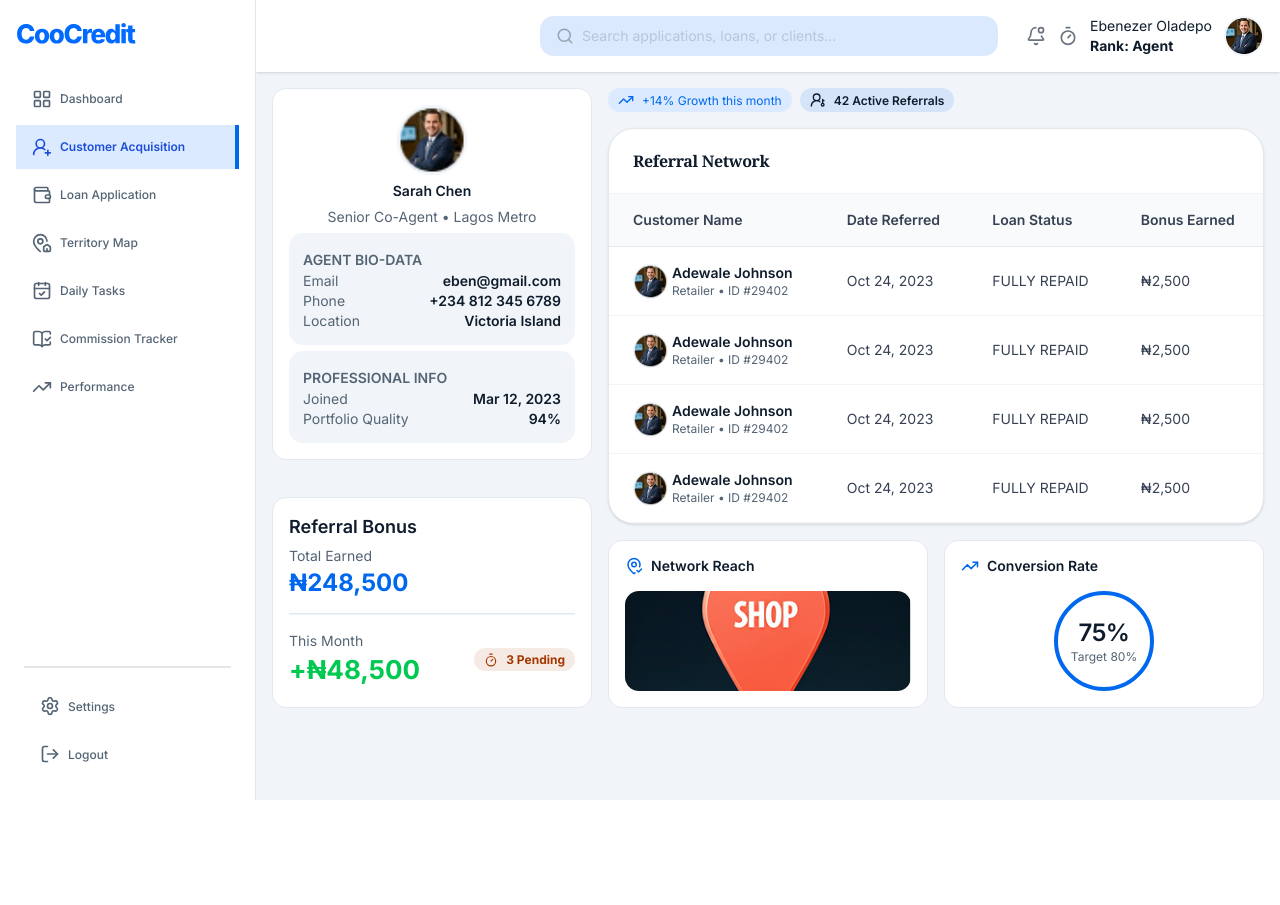
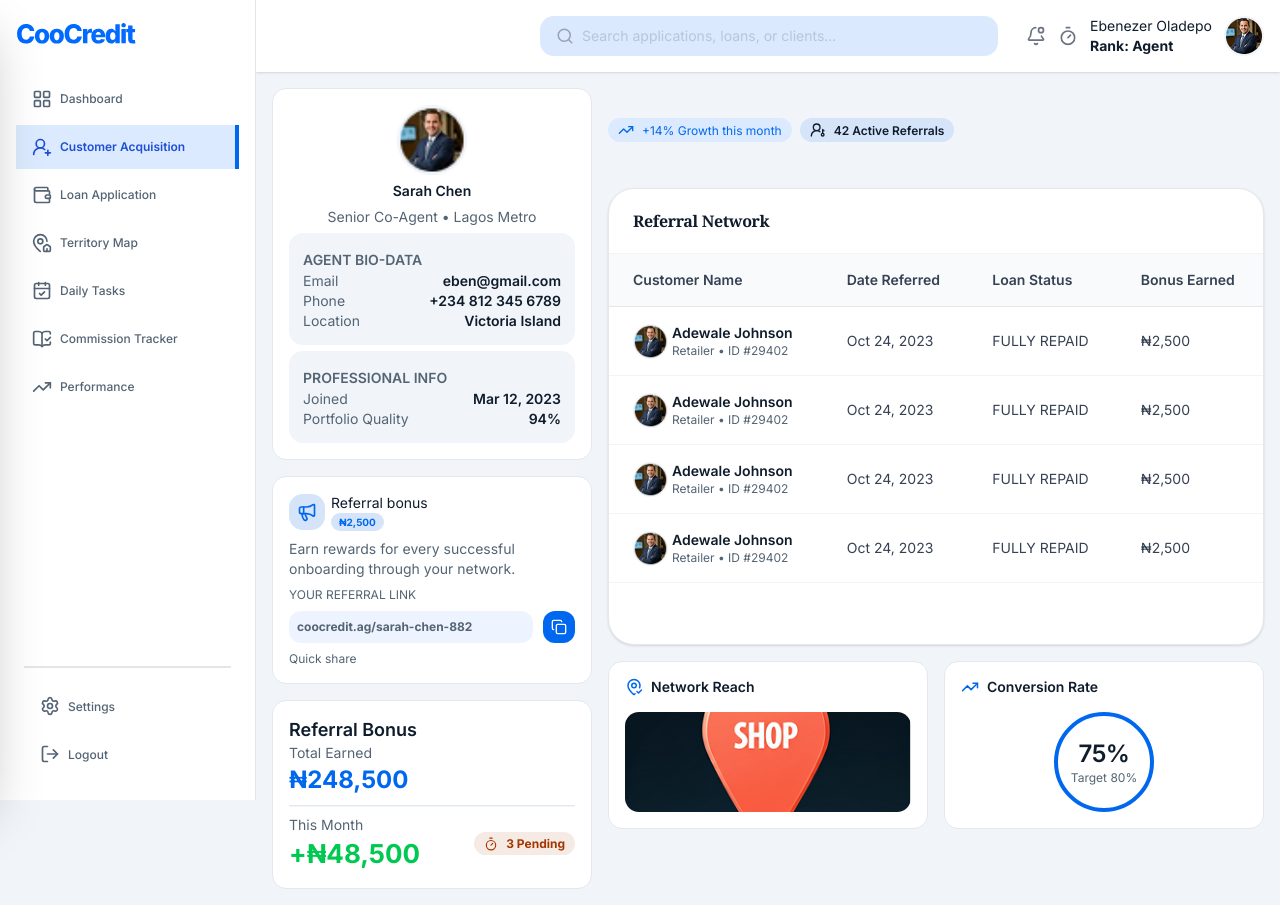
Before and after one commit to Banicoop/coocredit-business, a Next.js app: page /agents/customers/1/referrals in a window 1280 px wide. Before the commit the page ends 800 px from the top, so only its background shows below. Built offline with nearby package versions, Linux system fonts and the light colour scheme; a web font is replaced by a local one.

Commit message:
implemennt referral bonus section

```diff
--- a/src/app/(dashboard)/_components/MobileSidebar.tsx
+++ b/src/app/(dashboard)/_components/MobileSidebar.tsx
@@ -1,7 +1,7 @@
 'use client';
 
 
-import { Suspense, useEffect } from 'react';
+import { Suspense } from 'react';
 import { SidebarSkeleton } from '@/helpers/skeleton';
 import { useUserStore } from '@/store/useAuthStore';
 import { AgentMobileSidebar, LoanOfficerMobileSidebar, ManagerMobileSidebar, SuperAgentMobileSidebar } from './MobileSidebars.config';
@@ -12,7 +12,7 @@ const MobileSidebar = () => {
     const { user } = useUserStore();
 
     const config = {
-        agents: <AgentMobileSidebar/>,
+        agent: <AgentMobileSidebar/>,
         super_agent: <SuperAgentMobileSidebar/>,
         loan_officer: <LoanOfficerMobileSidebar/>,
         manager: <ManagerMobileSidebar/>
--- a/src/app/(dashboard)/agents/(main)/customers/[id]/referrals/page.tsx
+++ b/src/app/(dashboard)/agents/(main)/customers/[id]/referrals/page.tsx
@@ -7,7 +7,7 @@ import Typography from '@/components/primitives/Typography';
 import DetailedSlip from '@/components/ui/DetailSlip';
 // import { PageHeader } from '@/components/ui/PageHeader';
 import ReferralList from './_sections/ReferralList';
-import { Bomb, MapPinCheck, Timer, TrendingUp, UserCircle, UserRoundKey } from 'lucide-react';
+import { Bomb, Copy, MapPinCheck, Megaphone, Timer, TrendingUp, UserCircle, UserRoundKey } from 'lucide-react';
 import network from '@/assets/images/shop-location.png'
 import { ColItem } from '@/components/ui/PageHeader';
 
@@ -35,6 +35,23 @@ const Referrals = () => {
                     <DetailedSlip title='PROFESSIONAL INFO' className='bg-accent p-3.5 rounded-lg w-full' items={details2}/>
                 </FlexCol>
             </GridItem>
+            <GridItem className='gap-2'>
+                <Flex className='gap-1.5'>
+                    <Flex className='bg-[#D6E4F9] p-2 rounded-lg'>
+                        <Megaphone size={20} className='text-primary' />
+                    </Flex>
+                    <ColItem item1='Referral bonus' item2='₦2,500' className1='' className2='text-primary text-[10px] bg-[#D6E4F9] rounded-sm w-fit py-0.5 px-2 font-bold'/>
+                </Flex>
+                <Typography color='primary'>Earn rewards for every successful onboarding through your network.</Typography>
+                <Typography variant='small' color='primary'>YOUR REFERRAL LINK</Typography>
+                <Flex className='justify-between gap-2.5'>
+                    <Typography variant='small' color='primary' weight='bold' className='p-2 rounded-md bg-[#EEF4FF] w-full'>coocredit.ag/sarah-chen-882</Typography>
+                    <Flex className='p-2 rounded-md bg-primary'>
+                        <Copy size={16} className='text-card cursor-pointer' />
+                    </Flex>
+                </Flex>
+                 <Typography variant='small' color='primary'>Quick share</Typography>
+            </GridItem>
             <GridItem>
                 <Typography weight='semibold' className='text-[18px]'>Referral Bonus</Typography>
                 <ColItem item1='Total Earned' item2='₦248,500' className1='text-[#546474] text-sm' className2='text-[24px] font-bold text-primary'/>
@@ -52,7 +69,7 @@ const Referrals = () => {
             </Flex>
             <ReferralList/>
             <Grid className='gap-4 grid-cols-2'>
-                <GridItem className='gap-4'>
+                <GridItem className='gap-4 h-fit'>
                     <Typography weight='semibold' startIcon={<MapPinCheck size={18} className='text-primary'/>}>Network Reach</Typography>
 
                     <Image src={network} alt='' className='rounded-lg object-cover w-full h-25' />
```
